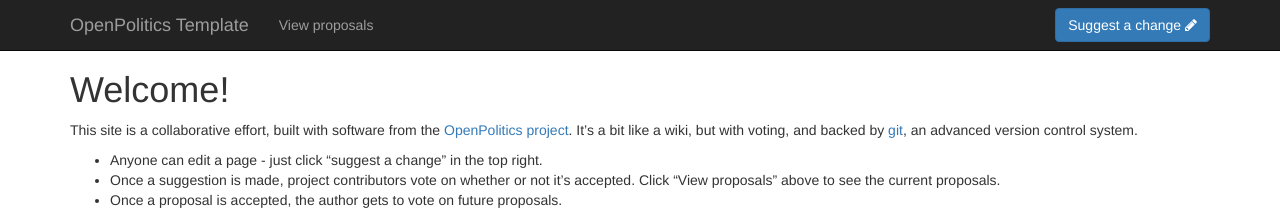
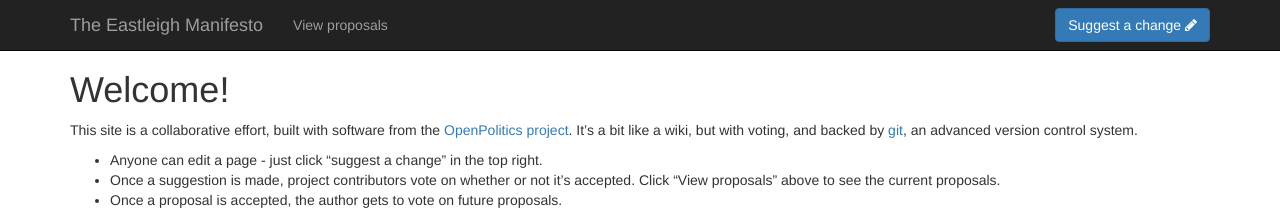
Before and after one commit to OpenEastleigh/eastleigh-manifesto, a Jekyll site: the page built from index.md, in a window 1280 px wide. Shown: the top 210 px of the page. Built offline with Jekyll 4.4.1, drawn with Linux system fonts in a browser that asks for light colours.

Commit message:
Update _config.yml
Set name

```diff
--- a/_config.yml
+++ b/_config.yml
@@ -1,4 +1,4 @@
-name: OpenPolitics Template
+name: The Eastleigh Manifesto
 
 # Enter the URL of your votebot here. No trailing slash please!
 # It will be something like https://my-votebot.herokuapp.com
```
